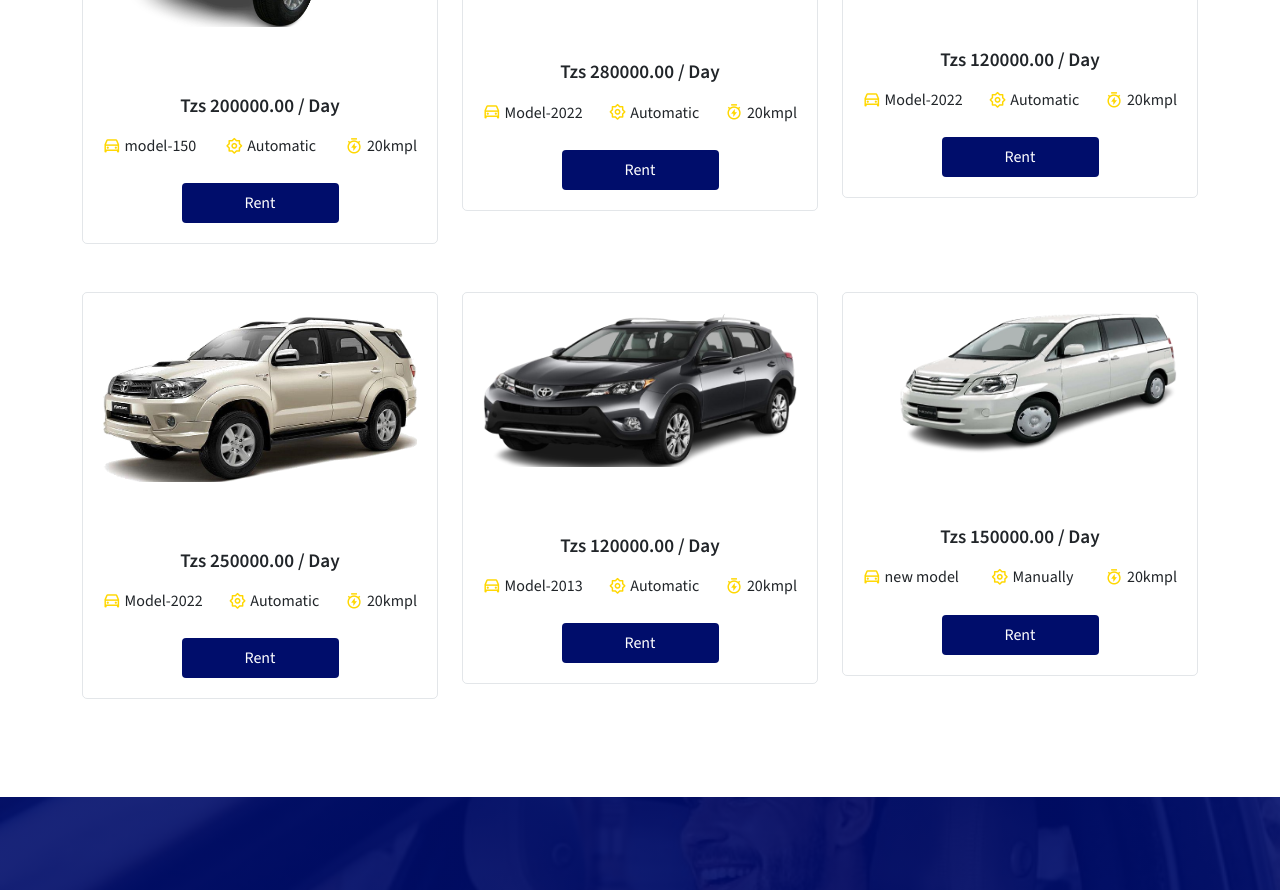
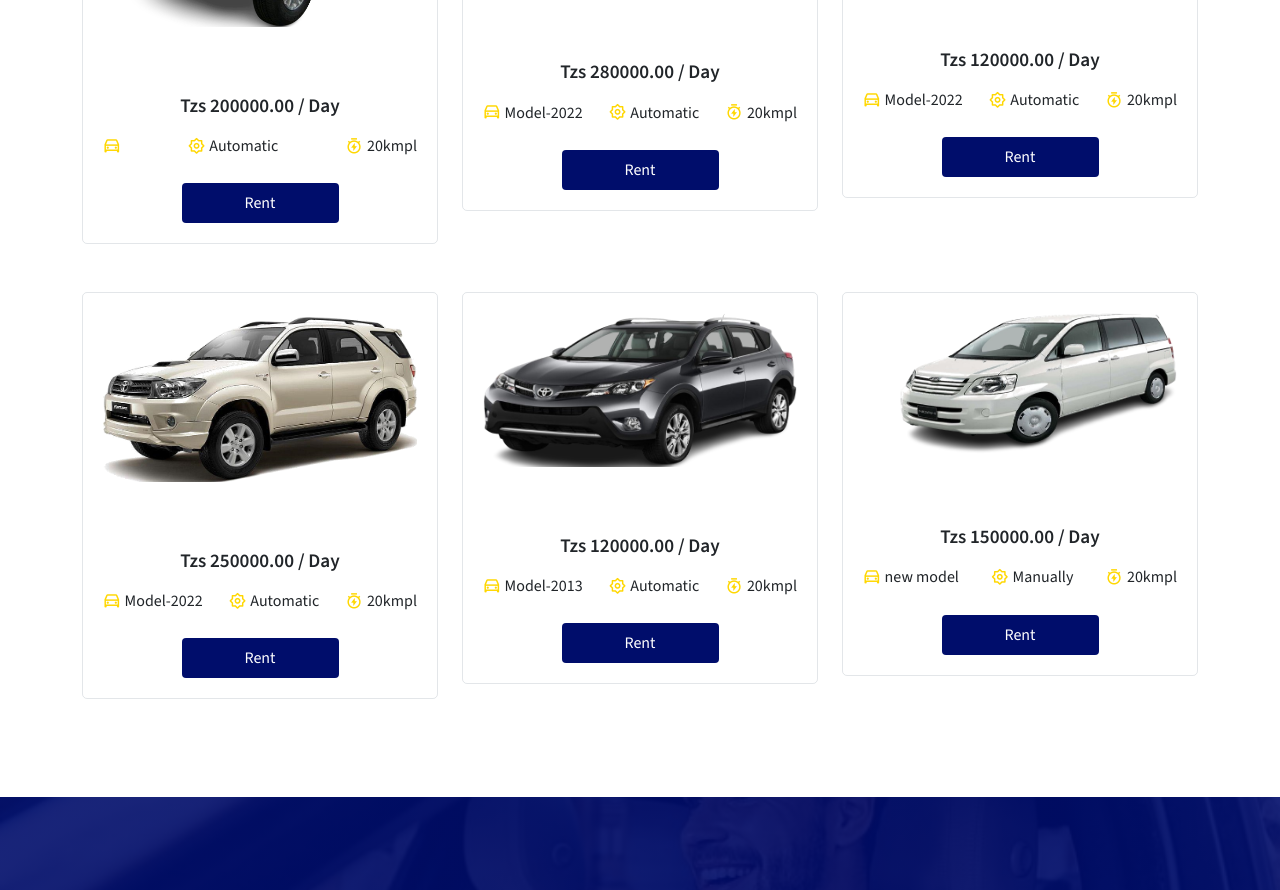
Before and after one commit to Hangi200/helmic-website, a React (Create React App) app in the folder helmic-car-rental/: page /home in a window 1280 px wide. Shown: the part 2700-3590 px from the top of the page. Built offline with nearby package versions, Linux system fonts and the light colour scheme.

Commit message:
my initial commit

```diff
--- a/helmic-car-rental/src/assets/data/carData.js
+++ b/helmic-car-rental/src/assets/data/carData.js
@@ -16,7 +16,7 @@ const carData = [
     rating: 112,
     carName: "Toyota pickup",
     imgUrl: img01,
-    model: "model-150",
+    name: "Toyota Pickup",
     price: 200000,
     speed: "20kmpl",
     gps: "GPS Navigation",
```
